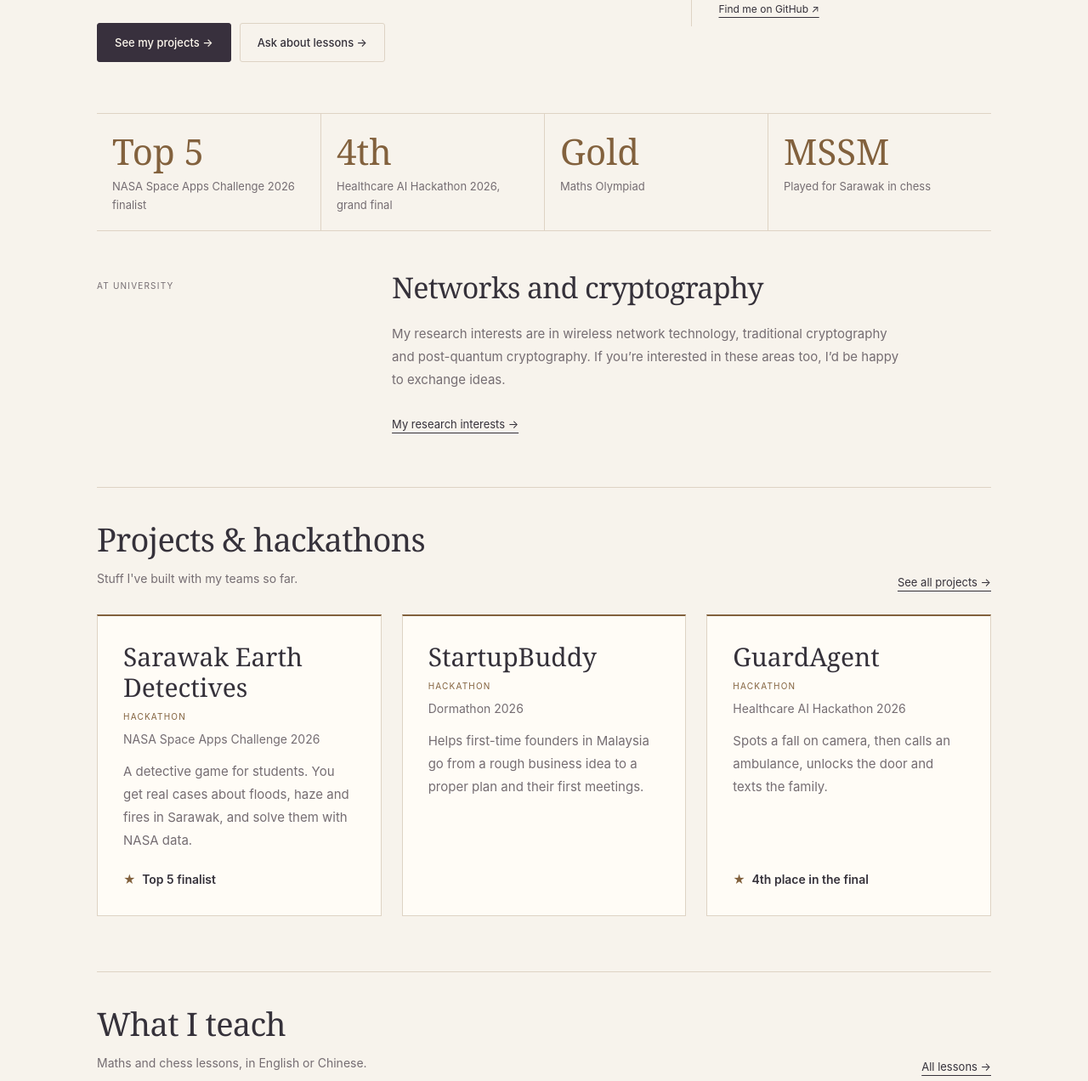
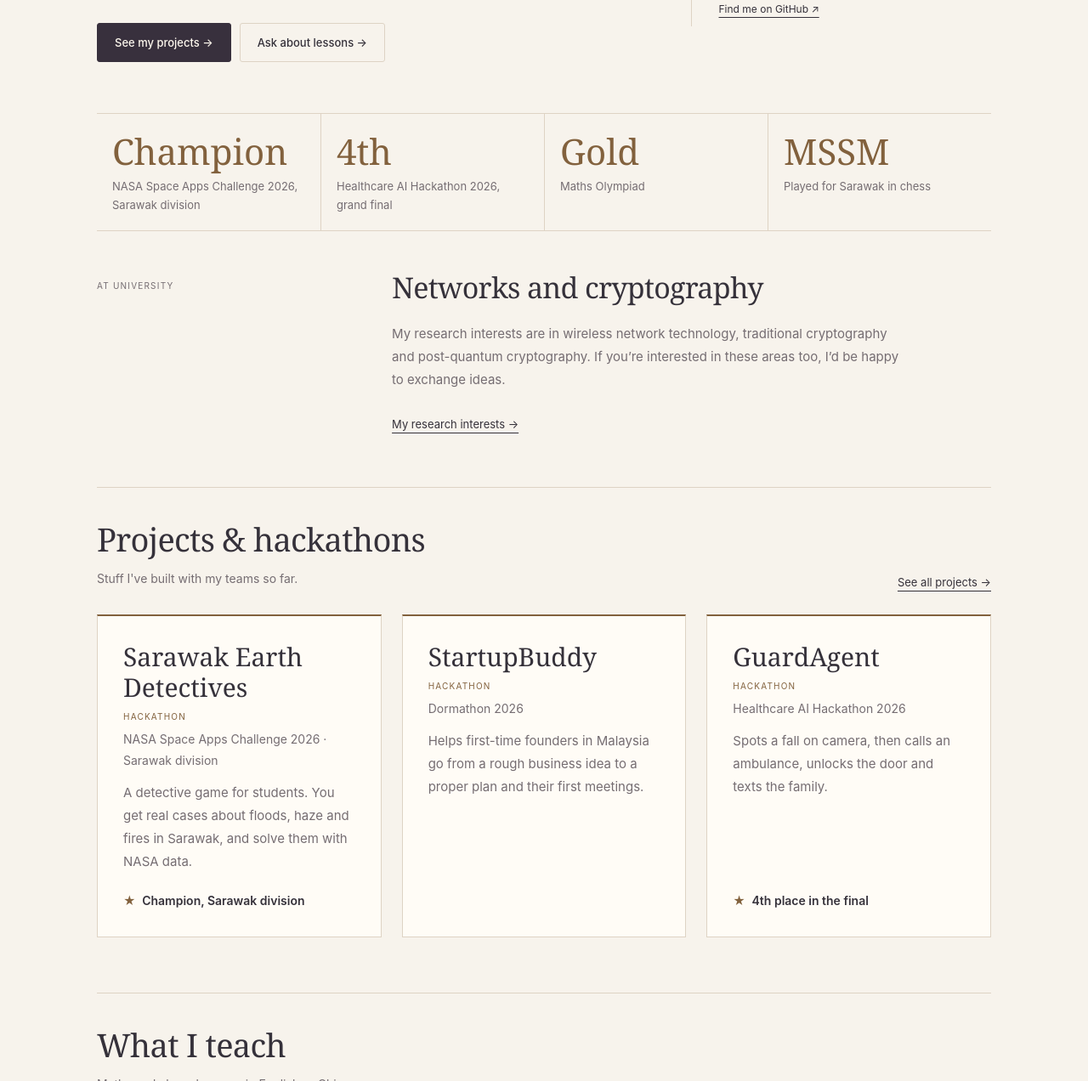
Before and after one commit to malcolm-simkk/malcolmskk-website, a plain HTML site: page index.html in a window 1280 px wide. Shown: the part 570-1842 px from the top of the page at 85% size. Drawn offline with Linux system fonts and the light colour scheme.

Commit message:
Clarify NASA Space Apps Sarawak championship

```diff
--- a/index.html
+++ b/index.html
@@ -21,7 +21,7 @@
   </aside>
 </section>
 <ul class="home-highlights" aria-label="A few highlights">
-  <li><strong>Top 5</strong><span>NASA Space Apps Challenge 2026 finalist</span></li>
+  <li><strong>Champion</strong><span>NASA Space Apps Challenge 2026, Sarawak division</span></li>
   <li><strong>4th</strong><span>Healthcare AI Hackathon 2026, grand final</span></li>
   <li><strong>Gold</strong><span>Maths Olympiad</span></li>
   <li><strong>MSSM</strong><span>Played for Sarawak in chess</span></li>
@@ -36,9 +36,9 @@
     <article class="project-card">
       <h3>Sarawak Earth Detectives</h3>
       <span class="label project-kind">Hackathon</span>
-      <p class="project-event">NASA Space Apps Challenge 2026</p>
+      <p class="project-event">NASA Space Apps Challenge 2026 · Sarawak division</p>
       <p class="home-project-summary">A detective game for students. You get real cases about floods, haze and fires in Sarawak, and solve them with NASA data.</p>
-      <p class="home-project-result"><span aria-hidden="true">★</span> Top 5 finalist</p>
+      <p class="home-project-result"><span aria-hidden="true">★</span> Champion, Sarawak division</p>
     </article>
     <article class="project-card">
       <h3>StartupBuddy</h3>
```
Also changed, not shown: about.html (+2 -2 lines), projects.html (+2 -2 lines).
